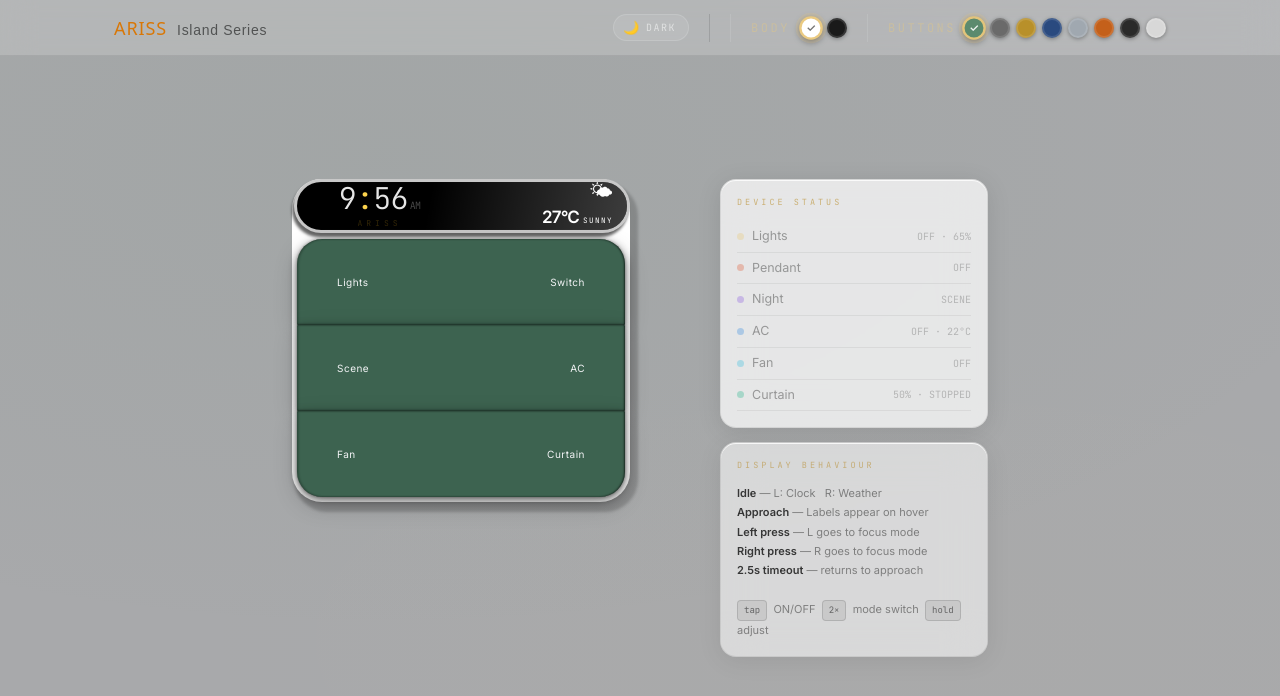
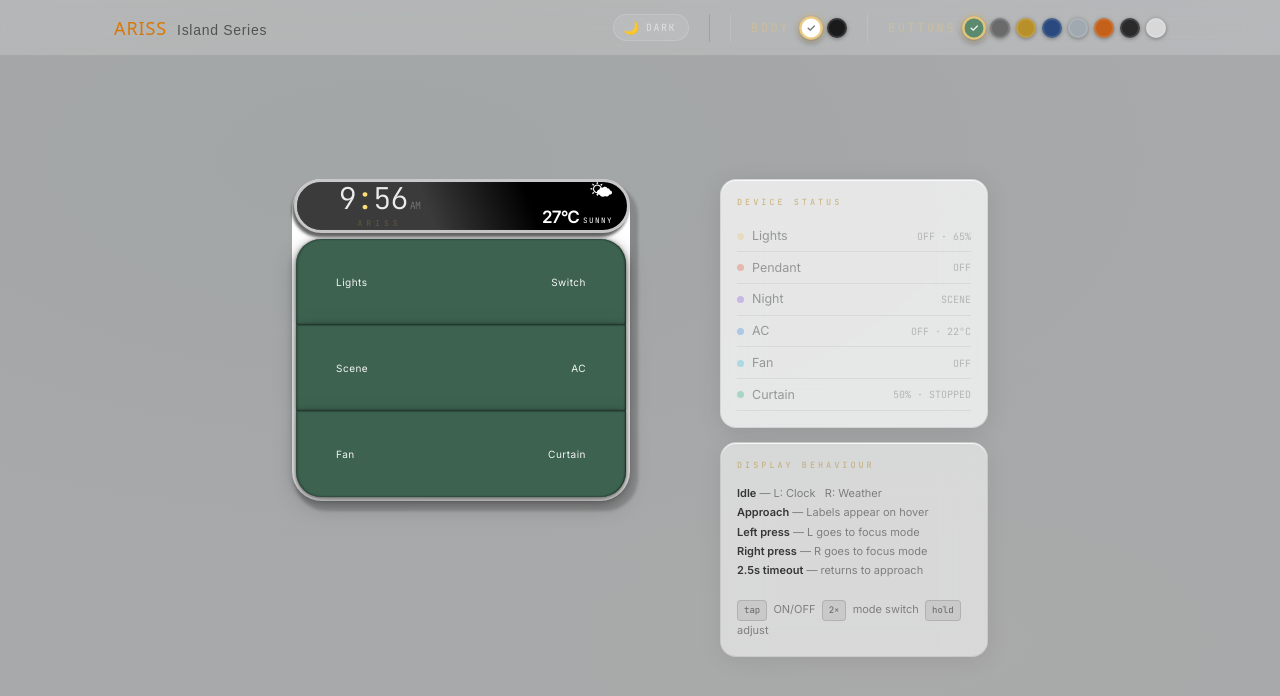
Before and after one commit to shaikhmoiz3010/ariss-island-series, a React (Vite) app: page / in a window 1280 px wide. Shown: the top 696 px of the page. Built offline with nearby package versions, Linux system fonts and the light colour scheme.

Commit message:
dark and light mode added

```diff
--- a/src/components/Switch/ButtonPanel.jsx
+++ b/src/components/Switch/ButtonPanel.jsx
@@ -108,7 +108,7 @@ export default function ButtonPanel({ setLeftState, setRightState, onActivity, o
   function holdCurtainEnd() { stopHold(5); setRightState("curt"); }
 
   return (
-    <div className="px-[1px] py-[5px] flex flex-col gap-0">
+    <div className="py-[5px] flex flex-col gap-0">
       {/* Row 1 — Lights | Switch */}
       <ButtonRow
         labelL="Lights"  labelR="Switch"
--- a/src/components/Switch/DisplayRow.jsx
+++ b/src/components/Switch/DisplayRow.jsx
@@ -33,8 +33,8 @@ export default function DisplayRow({ leftState, rightState, devices }) {
         pointerEvents: "none",
         borderRadius:  "inherit",
         background: [
-          "linear-gradient(280deg, rgba(255,255,255,0.24) 0%, transparent 60%)",
-          // "radial-gradient(ellipse 80% 35% at 50% 0%, rgba(255,255,255,0.2) 0%, transparent 100%)",
+          "linear-gradient(70deg, rgba(255,255,255,0.23) 40%, transparent 70%)",
+          // "radial-gradient(ellipse 50% 85% at 20% 40%, rgba(255,255,255,0.2) 50%, transparent 70%)",
         ].join(", "),
       }} />
 
--- a/src/components/Switch/SwitchPanel.jsx
+++ b/src/components/Switch/SwitchPanel.jsx
@@ -52,7 +52,7 @@ export default function SwitchPanel() {
   })();
 
   return (
-    <div className="h-[323px] rounded-[30px]"
+    <div className="h-[322px] rounded-[30px]"
       onMouseEnter={trigger}
       style={{
         position:     "relative",
```
